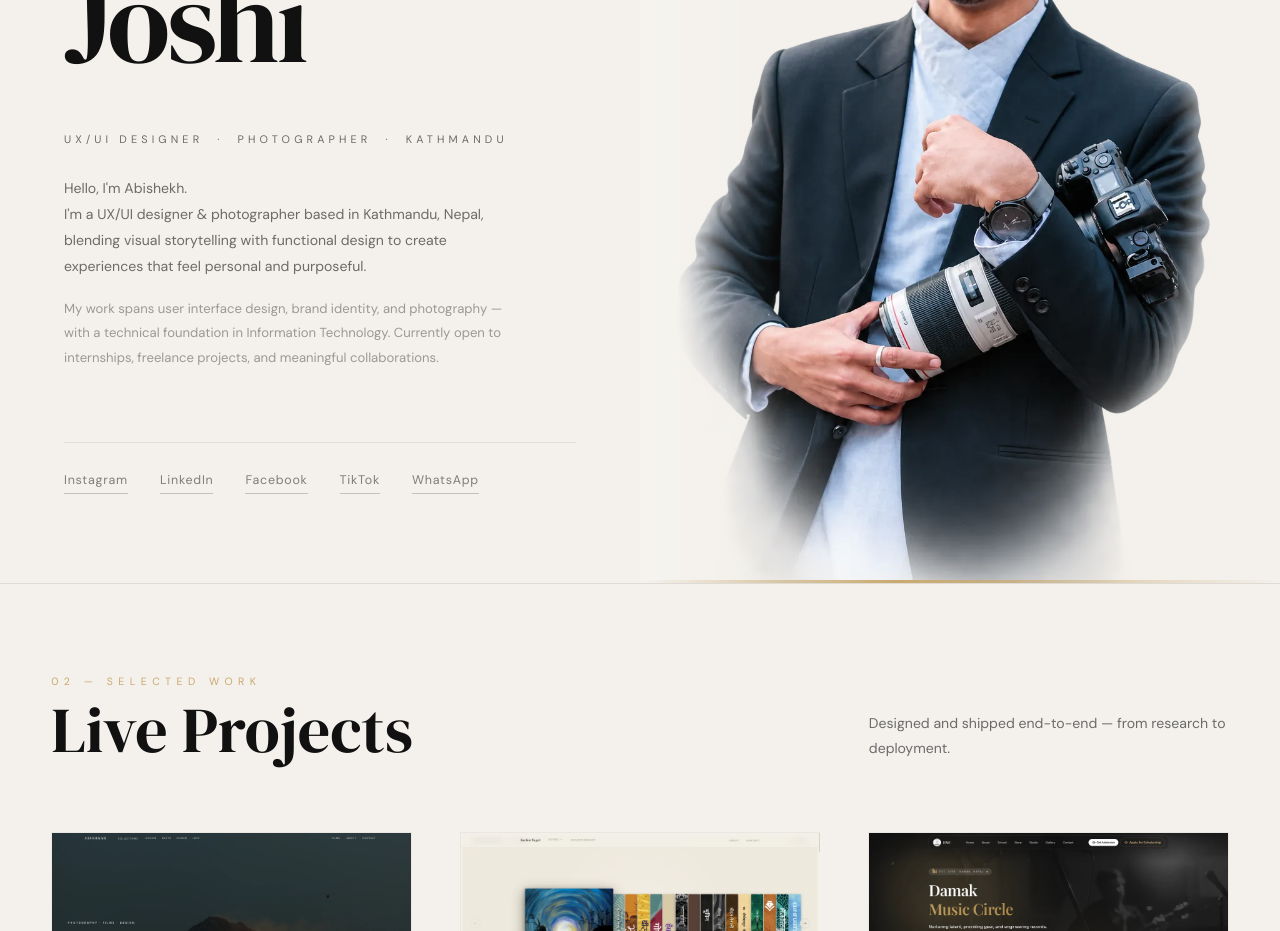
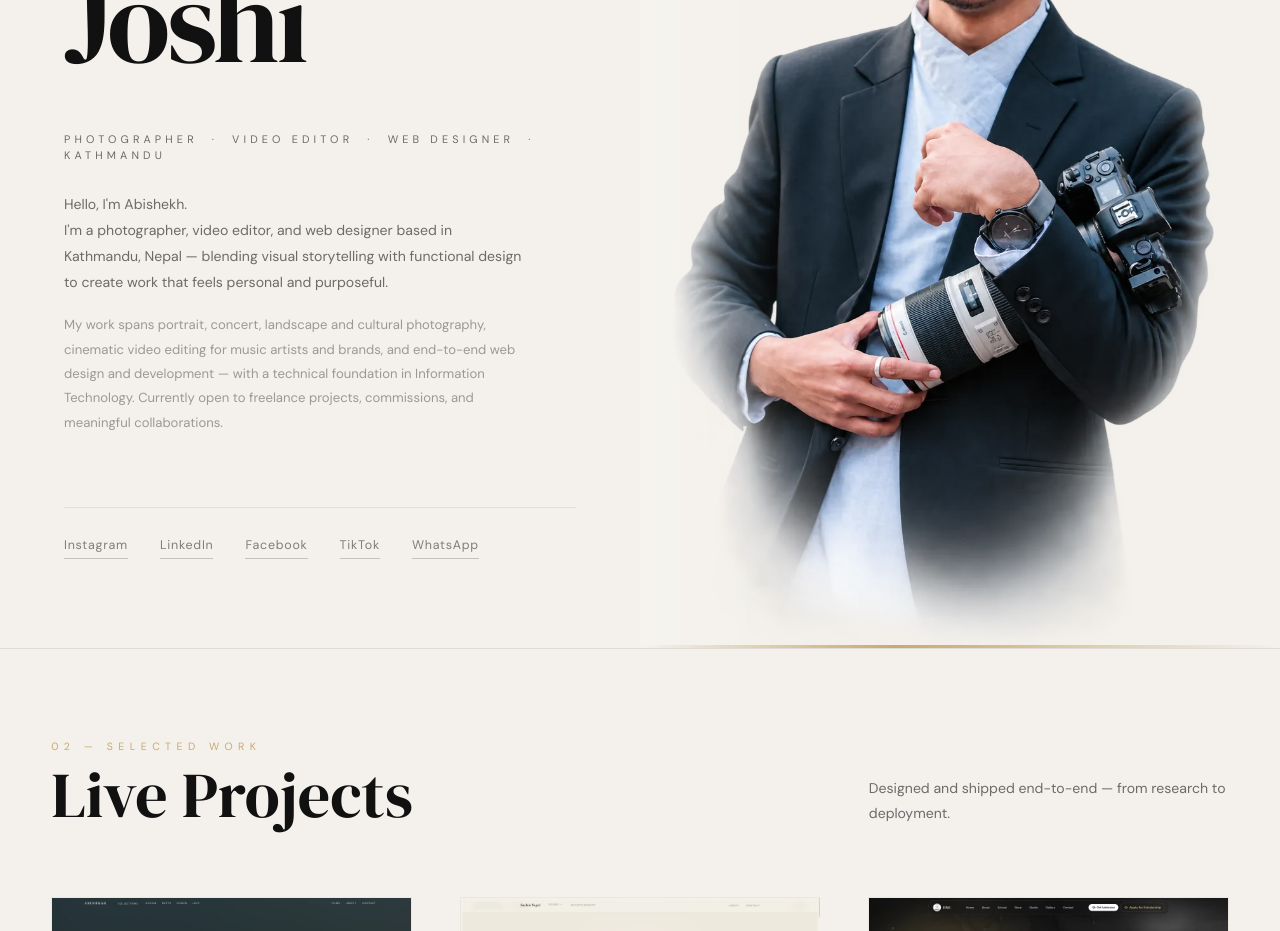
Before and after one commit to Abishekh59/Abishekh, a React (Vite) app: page / in a window 1280 px wide. Shown: the part 1300-2231 px from the top of the page. Built offline with nearby package versions, Linux system fonts and the light colour scheme; the HTML template or start-up script is replaced by a standard one.

Commit message:
update: about section — add video editor and web designer to bio and sub-label

```diff
--- a/src/App.tsx
+++ b/src/App.tsx
@@ -707,21 +707,23 @@ function About() {
 
           {/* Sub-label */}
           <p style={{ fontFamily: "'DM Sans'", color: '#6b6b6b', fontSize: '.68rem', letterSpacing: '.38em', textTransform: 'uppercase', marginBottom: 28 }}>
-            UX/UI Designer &nbsp;·&nbsp; Photographer &nbsp;·&nbsp; Kathmandu
+            Photographer &nbsp;·&nbsp; Video Editor &nbsp;·&nbsp; Web Designer &nbsp;·&nbsp; Kathmandu
           </p>
 
-          {/* Bio paragraphs — compact, like the reference */}
+          {/* Bio paragraphs */}
           <div style={{ maxWidth: 460 }}>
             <p style={{ fontFamily: "'DM Sans'", color: 'rgba(11,11,11,.58)', fontSize: 'clamp(.84rem,1.1vw,.95rem)', lineHeight: 1.85, marginBottom: 18 }}>
               Hello, I'm Abishekh.<br />
-              I'm a UX/UI designer &amp; photographer based in Kathmandu, Nepal,
+              I'm a photographer, video editor, and web designer based in Kathmandu, Nepal —
               blending visual storytelling with functional design to create
-              experiences that feel personal and purposeful.
+              work that feels personal and purposeful.
             </p>
             <p style={{ fontFamily: "'DM Sans'", color: 'rgba(11,11,11,.38)', fontSize: 'clamp(.82rem,1vw,.92rem)', lineHeight: 1.85, marginBottom: 0 }}>
-              My work spans user interface design, brand identity, and photography —
-              with a technical foundation in Information Technology. Currently open
-              to internships, freelance projects, and meaningful collaborations.
+              My work spans portrait, concert, landscape and cultural photography,
+              cinematic video editing for music artists and brands, and end-to-end
+              web design and development — with a technical foundation in
+              Information Technology. Currently open to freelance projects,
+              commissions, and meaningful collaborations.
             </p>
           </div>
         </div>
```
